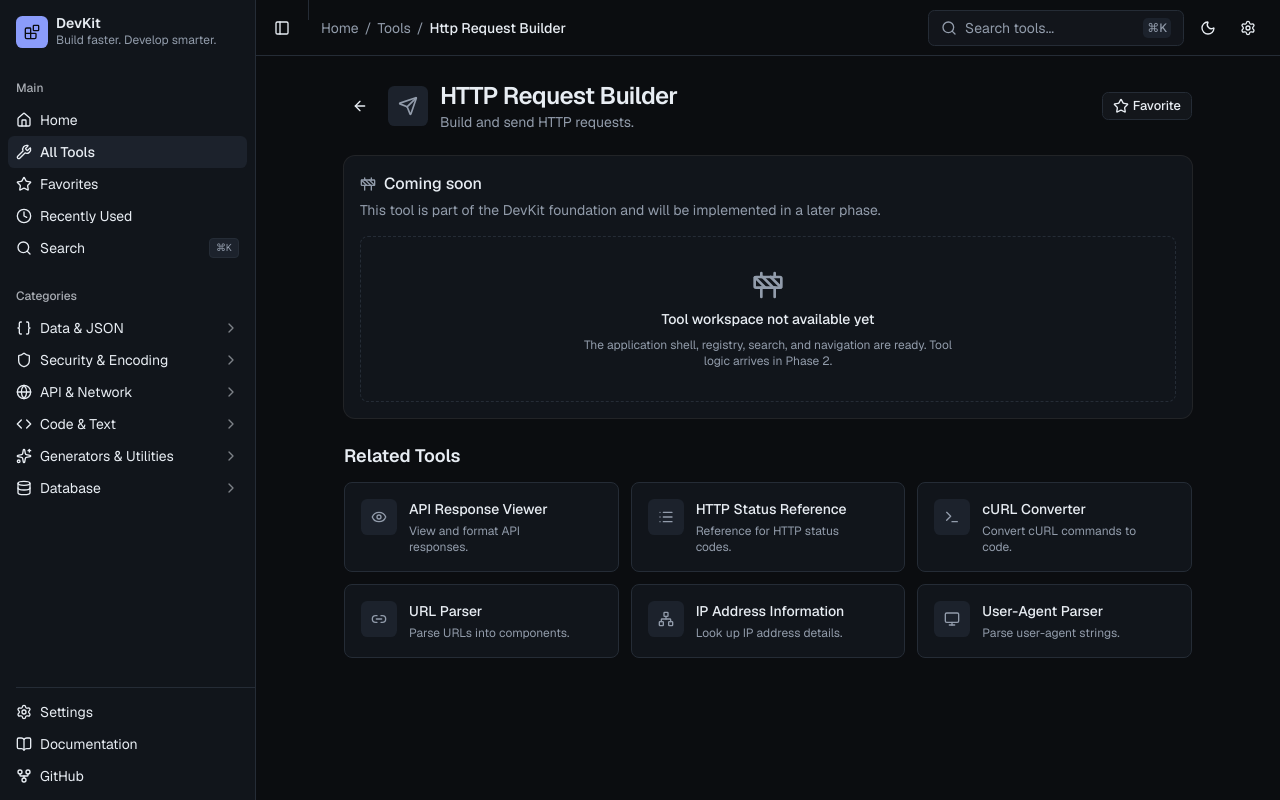
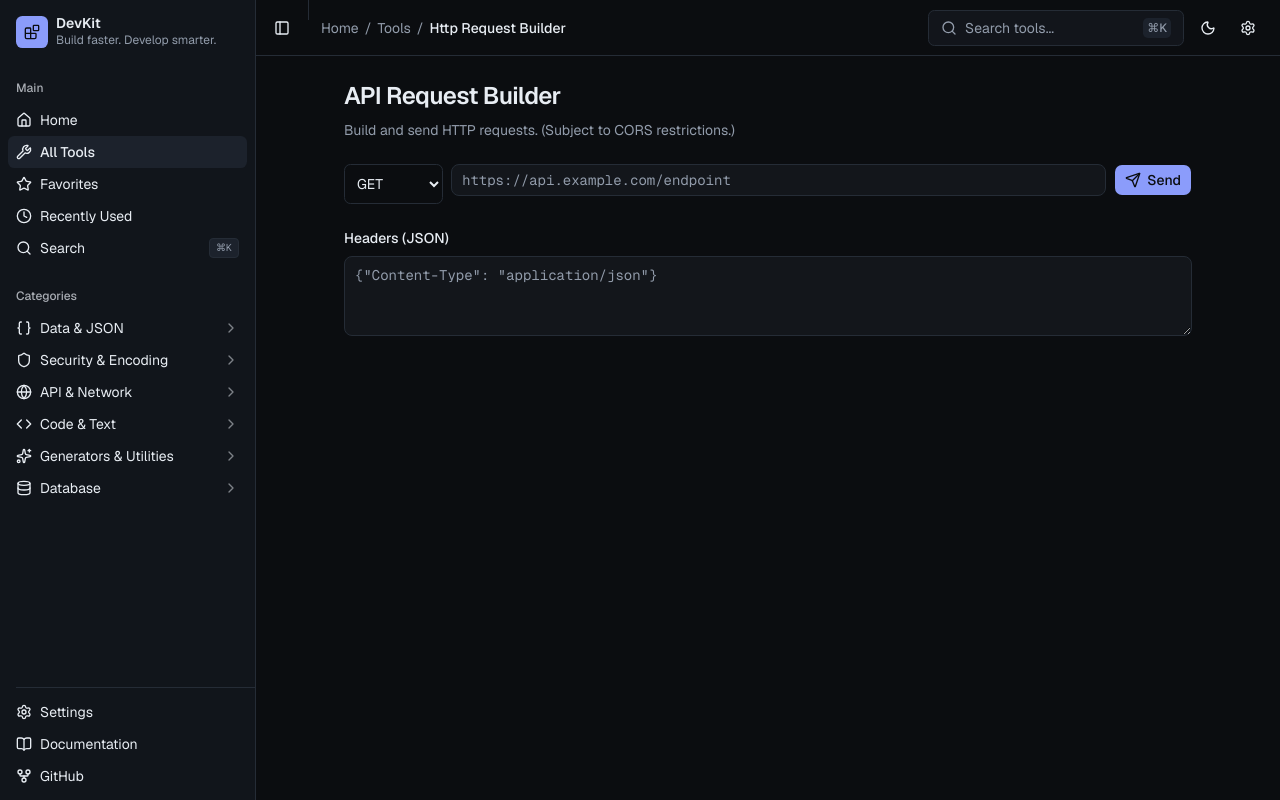
Before and after one commit to fazasync/Devkit, a Next.js app: page /tools/http-request-builder in a window 1280 px wide. Built offline with nearby package versions, Linux system fonts and the light colour scheme.

Commit message:
feat: implement HTTP request builder tool

```diff
--- /dev/null
+++ b/app/tools/http-request-builder/page.tsx
@@ -0,0 +1,16 @@
+import { ApiRequestBuilder } from "@/features/api-request-builder";
+import { RecentlyUsedTracker } from "@/components/shared/recently-used-tracker";
+
+export const metadata = {
+  title: "HTTP Request Builder — DevKit",
+  description: "Build and send HTTP requests.",
+};
+
+export default function HttpRequestBuilderPage() {
+  return (
+    <>
+      <RecentlyUsedTracker id="http-request-builder" />
+      <ApiRequestBuilder />
+    </>
+  );
+}
--- /dev/null
+++ b/features/api-request-builder/components/api-request-builder.tsx
@@ -0,0 +1,153 @@
+"use client";
+
+import { useState } from "react";
+import { Send } from "lucide-react";
+import { Button } from "@/components/ui/button";
+import { Input } from "@/components/ui/input";
+import { Textarea } from "@/components/ui/textarea";
+
+export function ApiRequestBuilder() {
+  const [method, setMethod] = useState("GET");
+  const [url, setUrl] = useState("");
+  const [headers, setHeaders] = useState("");
+  const [body, setBody] = useState("");
+  const [response, setResponse] = useState("");
+  const [status, setStatus] = useState<string | null>(null);
+  const [error, setError] = useState<string | null>(null);
+  const [loading, setLoading] = useState(false);
+
+  const handleSend = async () => {
+    if (!url.trim()) {
+      setError("URL is required.");
+      return;
+    }
+    setLoading(true);
+    setError(null);
+    setResponse("");
+    setStatus(null);
+
+    let parsedHeaders: Record<string, string> = {};
+    try {
+      if (headers.trim().length > 0) {
+        parsedHeaders = JSON.parse(headers);
+      }
+    } catch {
+      setError("Headers must be valid JSON.");
+      setLoading(false);
+      return;
+    }
+
+    try {
+      const res = await fetch(url.trim(), {
+        method,
+        headers: parsedHeaders,
+        body: method !== "GET" && method !== "HEAD" ? body : undefined,
+      });
+      setStatus(`${res.status} ${res.statusText}`);
+      const text = await res.text();
+      try {
+        setResponse(JSON.stringify(JSON.parse(text), null, 2));
+      } catch {
+        setResponse(text);
+      }
+    } catch (err) {
+      setError(
+        err instanceof Error
+          ? `${err.message}. (CORS or network error may block the request.)`
+          : "Request failed.",
+      );
+    } finally {
+      setLoading(false);
+    }
+  };
+
+  return (
+    <div className="mx-auto flex w-full max-w-4xl flex-col gap-6 p-6">
+      <section className="flex flex-col gap-2">
+        <h1 className="text-2xl font-semibold tracking-tight text-foreground">
+          API Request Builder
+        </h1>
+        <p className="text-sm text-muted-foreground">
+          Build and send HTTP requests. (Subject to CORS restrictions.)
+        </p>
+      </section>
+
+      <div className="flex gap-2">
+        <select
+          value={method}
+          onChange={(event) => setMethod(event.target.value)}
+          className="h-10 rounded-md border border-border bg-background px-2 text-sm"
+        >
+          {["GET", "POST", "PUT", "PATCH", "DELETE", "HEAD", "OPTIONS"].map((m) => (
+            <option key={m} value={m}>
+              {m}
+            </option>
+          ))}
+        </select>
+        <Input
+          value={url}
+          onChange={(event) => setUrl(event.target.value)}
+          placeholder="https://api.example.com/endpoint"
+          className="flex-1 font-mono text-sm"
+        />
+        <Button onClick={handleSend} disabled={loading}>
+          <Send className="size-4" />
+          {loading ? "Sending..." : "Send"}
+        </Button>
+      </div>
+
+      <section className="flex flex-col gap-2">
+        <label htmlFor="api-headers" className="text-sm font-medium text-foreground">
+          Headers (JSON)
+        </label>
+        <Textarea
+          id="api-headers"
+          value={headers}
+          onChange={(event) => setHeaders(event.target.value)}
+          placeholder='{"Content-Type": "application/json"}'
+          className="min-h-[80px] font-mono text-sm"
+          spellCheck={false}
+        />
+      </section>
+
+      {method !== "GET" && method !== "HEAD" ? (
+        <section className="flex flex-col gap-2">
+          <label htmlFor="api-body" className="text-sm font-medium text-foreground">
+            Body
+          </label>
+          <Textarea
+            id="api-body"
+            value={body}
+            onChange={(event) => setBody(event.target.value)}
+            placeholder="Request body..."
+            className="min-h-[120px] font-mono text-sm"
+            spellCheck={false}
+          />
+        </section>
+      ) : null}
+
+      {error ? (
+        <div
+          role="alert"
+          className="rounded-md border border-destructive/40 bg-destructive/10 px-3 py-2 text-sm text-destructive"
+        >
+          {error}
+        </div>
+      ) : null}
+
+      {status ? (
+        <section className="flex flex-col gap-2">
+          <div className="text-sm font-medium text-foreground">Status: {status}</div>
+          <Textarea
+            value={response}
+            readOnly
+            className="min-h-[240px] font-mono text-sm"
+            spellCheck={false}
+          />
+        </section>
+      ) : null}
+    </div>
+  );
+}
+
+export default ApiRequestBuilder;
--- /dev/null
+++ b/features/api-request-builder/index.ts
@@ -0,0 +1 @@
+export { ApiRequestBuilder } from "./components/api-request-builder";
```
Also changed, not shown: 1 other file (tests, documents, lock files or other folders).
